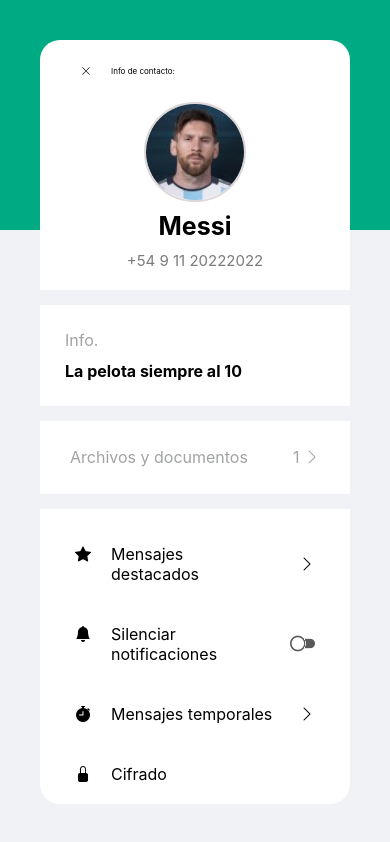
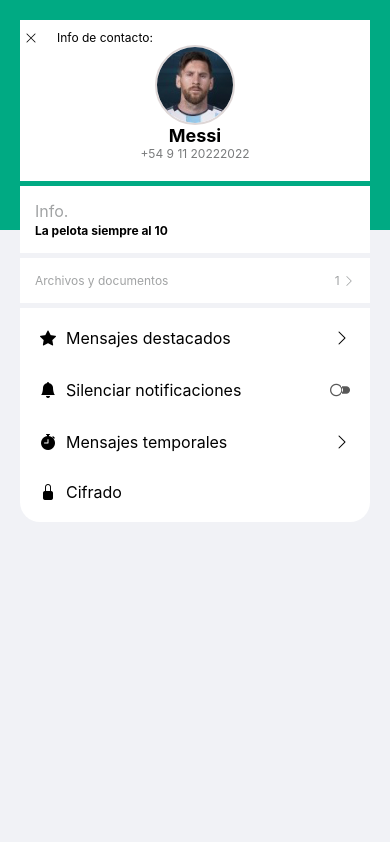
Before and after one commit to JoaquinpaIppolito/Mensajeitor_Desplegado, a React (Vite) app: page /info/0 in a window 390 px wide. Built offline with nearby package versions, Linux system fonts and the light colour scheme.

Commit message:
arreglo mediaquerys

```diff
--- a/src/Screens/InfoScreen/InfoScreen.css
+++ b/src/Screens/InfoScreen/InfoScreen.css
@@ -3,11 +3,10 @@
     display: flex;
     flex-direction: column;
     align-items: center;
-    justify-content:center;
     width: 100vw;
     height: 100vh;
     background-color: #f0f2f5;
-    gap: 15px;
+    gap: 10px;
     color:black;
     background-image: url(/images/fondoinfoscreen.jpg);
     background-repeat:repeat-x;
@@ -19,12 +18,14 @@
 .headerinfo{
     display: flex;
     align-items: center;
-    justify-content: flex-start;
-    width: 95%;
-    height: 5vh;
     gap: 20px;
     background-color: white;
     font-size: 18px;
+    margin-right: auto;
+    padding-left: 10px;
+    padding-top: 10px;
+
+
 }
 
 .close{
@@ -38,13 +39,10 @@
     display: flex;
     flex-direction: column;
     align-items: center;
-    justify-content:space-evenly;
+    justify-content:center;
     width: 100%;
-    height: 35vh;
     background-color: white;
-    border-top-left-radius: 20px ;
-    border-top-right-radius: 20px;
-    padding-bottom: 10px;
+
 }
 
 
@@ -54,11 +52,12 @@
 
 .telefonoperfil{
     font-size: 18px;
-    color:#797b7c
+    color:#797b7c;
+    padding-bottom: 20px;
 }
 
 .fotogrande{
-    height: 180px;
+    height: 150px;
     border-radius:150px;
     border:5px solid #ded7d7;
 }
@@ -68,11 +67,10 @@
     flex-direction: column;
     justify-content: space-between;
     width: 100%;
-    min-height: 12vh;
     padding: 25px;
     background-color: white;
     color:#a1a3a4;
-    gap: 5px;
+    gap: 2px;
 }
 
 .infofrase{
@@ -86,17 +84,15 @@
     justify-content: space-between;
     align-items: center;
     width: 100%;
-    min-height: 5vh;
     padding: 30px;
     background-color: white;
-    color:#a1a3a4
+    color:#a1a3a4;
 }
 
 .otros{
     display:flex;
     flex-direction: column;
     width: 100%;
-    height: 35vh;
     background-color: white;
     border-bottom-left-radius: 20px;
     border-bottom-right-radius: 20px;
@@ -161,37 +157,9 @@
 
 
 
-@media screen and (max-width: 1200px) {
-    .infocontenedor{
-        padding: 75px;
-    }
-    .headerinfo{
-        padding-left: 10px;
-    }
-    .nombreperfil{
-        font-size: 30px;
-    }
-}
-
-
-@media screen and (max-width: 680px) {
-    .infocontenedor{
-        padding: 50px;
-    }
-    .headerinfo{
-        width: 90%;
-    }
-
-}
-
 
 @media screen and (max-width: 550px) {
-    .infocontenedor{
-        padding: 40px;
-    }
-    .fotoperfilgrande{
-        height: 400px;
-    }
+
     .fotogrande{
         height: 100px;
         border-radius:100px;
@@ -203,103 +171,71 @@
     .telefonoperfil{
         font-size: 15px;
     }
-    .headerinfo{
-        width: 80%;
-    }
     .infoinfo{
-        font-size: 8px;
+        font-size: 12px;
     }
     .close{
-        font-size: 10px;
+        font-size: 15px;
+    }
+    .infofrase{
+        font-size: 14px;
     }
 
 }
 
 
-@media screen and (max-width: 375px) {
-    .infocontenedor{
+@media screen and (max-width: 480px) {
+    .infocontenedor {
+        padding: 20px;
         gap: 5px;
-        padding-top: 25px;
-        justify-content: flex-start;
+    }
 
+    .headerinfo {
+        font-size: 14px;
+        padding-left: 5px;
     }
-    .headerinfo{
-        width: 85%;
-    }
-    .close{
-        font-size: 15px;
-        cursor: pointer;
-        padding-top: 2px;
-    }
-    .nombreperfil{
-        font-size: 15px;
-    }
-    .telefonoperfil{
+
+    .close {
         font-size: 12px;
     }
-    .otros{
-        font-size: 10px;
-        gap: 5px;
-    }
-    .info{
-        font-size: 10px;
-        gap:1px;
-    }
-    .infofrase{
-        font-size: 11px;
-    }
-    .archivos{
-        font-size: 10px;
+
+    .fotoperfilgrande {
+        width: 100%;
     }
 
-}
-
-
-@media screen and (max-height: 680px) {
-    .infocontenedor{
-        gap: 5px;
-        padding-top: 25px;
-        justify-content: flex-start;
-
-    }
-    .fotoperfilgrande{
-        gap:2px;
-    }
-    .headerinfo{
-        width: 95%;
-        font-size: 10px;
-        padding-top: 10px;
-    }
-    .close{
-        font-size: 15px;
-        cursor: pointer;
-        padding-top: 2px;
-    }
-    .fotogrande{
-        height: 70px;
-        border-radius:150px;
-        border:5px solid #ded7d7;
-    }
-    .nombreperfil{
-        font-size: 10px;
-    }
-    .telefonoperfil{
-        font-size: 9px;
-    }
-    .otros{
-        font-size: 10px;
-        gap: 5px;
-    }
-    .info{
-        font-size: 9px;
-        gap: 1px;
-        padding: 10px;
-    }
-    .infofrase{
-        font-size: 10px;
-    }
-    .archivos{
-        font-size: 10px;
+    .fotogrande {
+        width: 80px;
+        height: 80px;
+        border-radius: 50%;
+        border: 2px solid #ded7d7;
     }
 
+    .nombreperfil {
+        font-size: 18px;
+    }
+
+    .telefonoperfil {
+        font-size: 12px;
+    }
+
+    .info, .archivos, .otros {
+        padding: 15px;
+    }
+
+    .infofrase, .archivos {
+        font-size: 12px;
+    }
+
+    .destacados, .silenciar, .temporales, .cifrado {
+        padding: 5px;
+        gap: 10px;
+    }
+
+    .destacadosleft, .silenciarleft, .temporalesleft {
+        gap: 10px;
+    }
+
+    .toggle {
+        font-size: 20px;
+    }
 }
```
